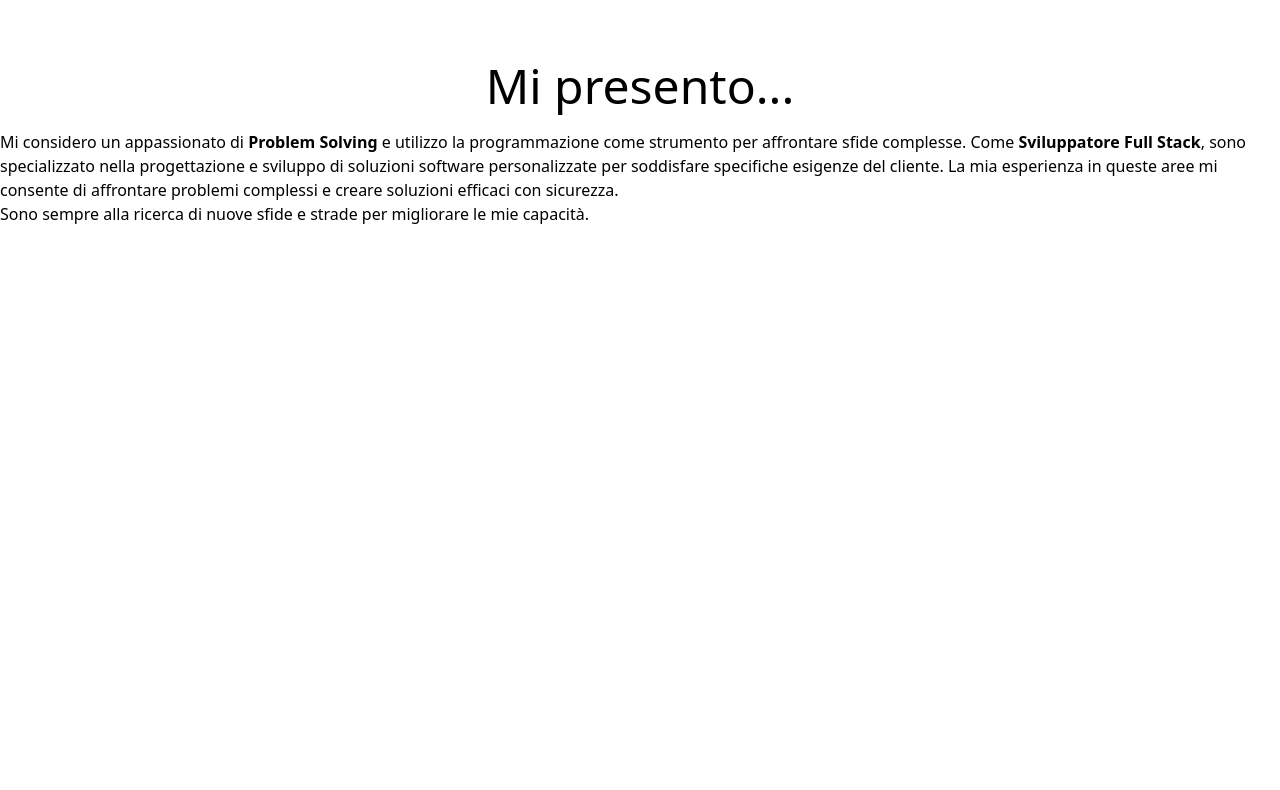
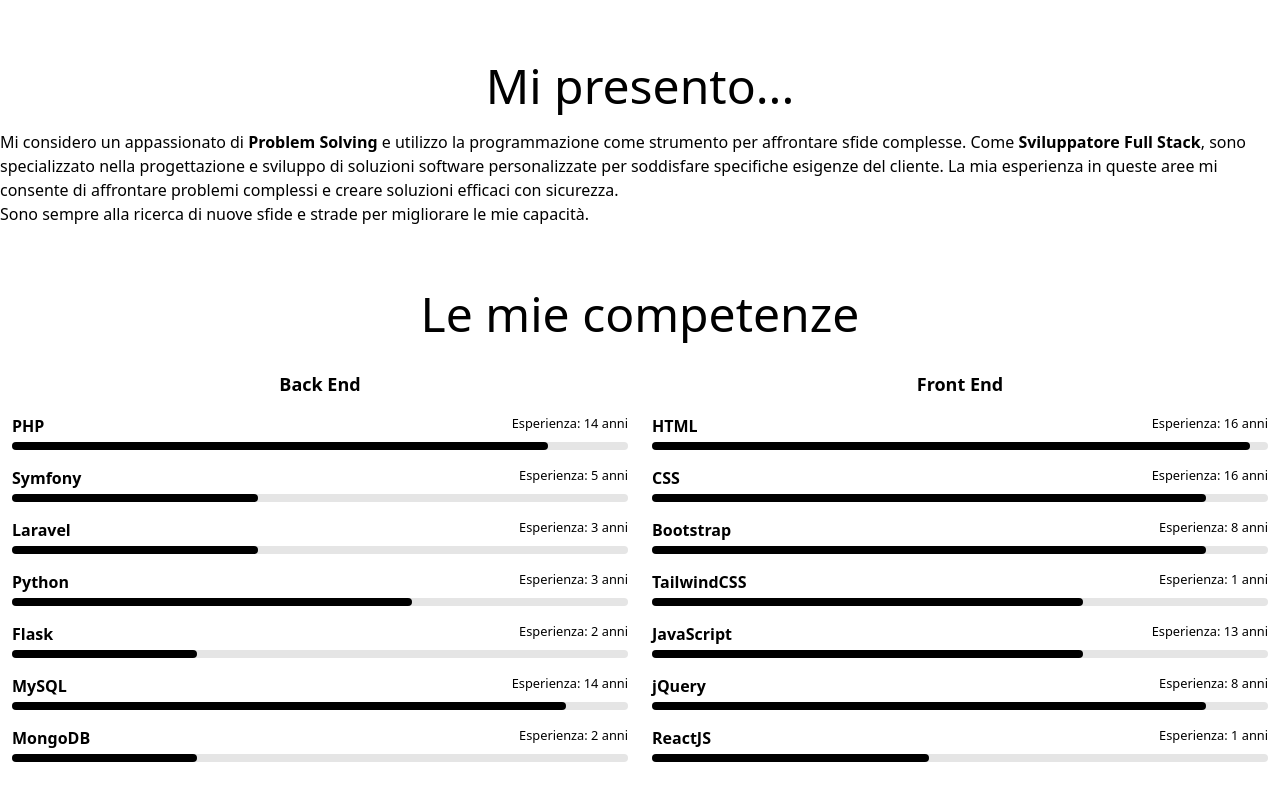
Before and after one commit to fmineo/portfolio, a Next.js app: page / in a window 1280 px wide. Shown: the part 356-1146 px from the top of the page. Before the commit the page ends 800 px from the top, so only its background shows below. Built offline with nearby package versions, Linux system fonts and the light colour scheme.

Commit message:
Added Skills section

```diff
--- /dev/null
+++ b/components/Skills/Skill.js
@@ -0,0 +1,20 @@
+import React from "react";
+
+const Skill = ({ skill }) => {
+    const currentYear = new Date().getFullYear();
+    const yearsOfExperience = currentYear - skill.since;
+    return (
+        <li className="my-4">
+            <strong>{skill.name}</strong>{" "}
+            <small className="float-right">Esperienza: {yearsOfExperience} anni</small>
+            <div className="h-2 w-full bg-neutral-200 dark:bg-neutral-600 rounded mt-1">
+                <div
+                    className="h-2 bg-black dark:bg-gray-300 rounded"
+                    style={{ width: `${skill.level}%` }}
+                ></div>
+            </div>
+        </li>
+    );
+};
+
+export default Skill;
--- /dev/null
+++ b/components/Skills/Skills.js
@@ -0,0 +1,44 @@
+import React, { useState, useEffect } from 'react';
+import SkillsSection from "./SkillsSection";
+import axios from 'axios';
+
+function Skills() {
+
+    const [skills, setSkills] = useState(null);
+
+    useEffect(() => {
+      const fetchSkills = async () => {
+        try {
+          const response = await axios.get('/my-skills.json');
+          setSkills(response.data);
+        } catch (error) {
+          console.error('Error fetching skills:', error);
+        }
+      };
+
+      fetchSkills();
+    }, []);
+
+    if (!skills) {
+      return <div>Loading skills...</div>;
+    }
+
+    return (
+        <>
+            <h3 className="text-center text-3xl md:text-5xl pb-5">
+                Le mie competenze
+            </h3>
+            <div className="grid md:grid-cols-2">
+                {Object.keys(skills).map((category, index) => (
+                    <SkillsSection
+                        key={index}
+                        skills={skills}
+                        category={category}
+                    />
+                ))}
+            </div>
+        </>
+    );
+}
+
+export default Skills;
--- /dev/null
+++ b/components/Skills/SkillsSection.js
@@ -0,0 +1,17 @@
+import React from "react";
+import Skill from "./Skill";
+
+const SkillsSection = ({ category, skills }) => {
+    return (
+        <div className="m-3">
+            <h4 className="text-center text-lg font-semibold">{category}</h4>
+            <ul>
+                {skills[category].map((skill, skillIndex) => (
+                    <Skill key={skillIndex} skill={skill} />
+                ))}
+            </ul>
+        </div>
+    );
+};
+
+export default SkillsSection;
--- a/package.json
+++ b/package.json
@@ -10,6 +10,7 @@
   },
   "dependencies": {
     "autoprefixer": "10.4.14",
+    "axios": "^1.4.0",
     "eslint": "8.40.0",
     "eslint-config-next": "13.4.2",
     "next": "13.4.2",
@@ -19,6 +20,7 @@
     "react-dom": "18.2.0",
     "react-icons": "^4.8.0",
     "react-type-animation": "^3.0.1",
-    "tailwindcss": "3.3.2"
+    "tailwindcss": "3.3.2",
+    "text-encoding": "^0.7.0"
   }
 }
--- a/pages/index.js
+++ b/pages/index.js
@@ -3,6 +3,7 @@
 import ThemeButton from "@/components/ThemeButton";
 import Profile from "@/components/Profile";
 import About from "@/components/About";
+import Skills from "@/components/Skills/Skills";
 
 export default function Home() {
     return (
@@ -16,6 +17,9 @@
                     <Profile />
                     <About />
                 </section>
+                <section className="">
+                    <Skills />
+                </section>
             </main>
         </>
     );
--- /dev/null
+++ b/public/my-skills.json
@@ -0,0 +1,76 @@
+{
+    "Back End": [
+        {
+            "name": "PHP",
+            "level": 87,
+            "since": 2009
+        },
+        {
+            "name": "Symfony",
+            "level": 40,
+            "since": 2018
+        },
+        {
+            "name": "Laravel",
+            "level": 40,
+            "since": 2020
+        },
+        {
+            "name": "Python",
+            "level": 65,
+            "since": 2020
+        },
+        {
+            "name": "Flask",
+            "level": 30,
+            "since": 2021
+        },
+        {
+            "name": "MySQL",
+            "level": 90,
+            "since": 2009
+        },
+        {
+            "name": "MongoDB",
+            "level": 30,
+            "since": 2021
+        }
+    ],
+    "Front End": [
+        {
+            "name": "HTML",
+            "level": 97,
+            "since": 2007
+        },
+        {
+            "name": "CSS",
+            "level": 90,
+            "since": 2007
+        },
+        {
+            "name": "Bootstrap",
+            "level": 90,
+            "since": 2015
+        },
+        {
+            "name": "TailwindCSS",
+            "level": 70,
+            "since": 2022
+        },
+        {
+            "name": "JavaScript",
+            "level": 70,
+            "since": 2010
+        },
+        {
+            "name": "jQuery",
+            "level": 90,
+            "since": 2015
+        },
+        {
+            "name": "ReactJS",
+            "level": 45,
+            "since": 2022
+        }
+    ]
+}
```
Also changed, not shown: 1 other file (tests, documents, lock files or other folders).
